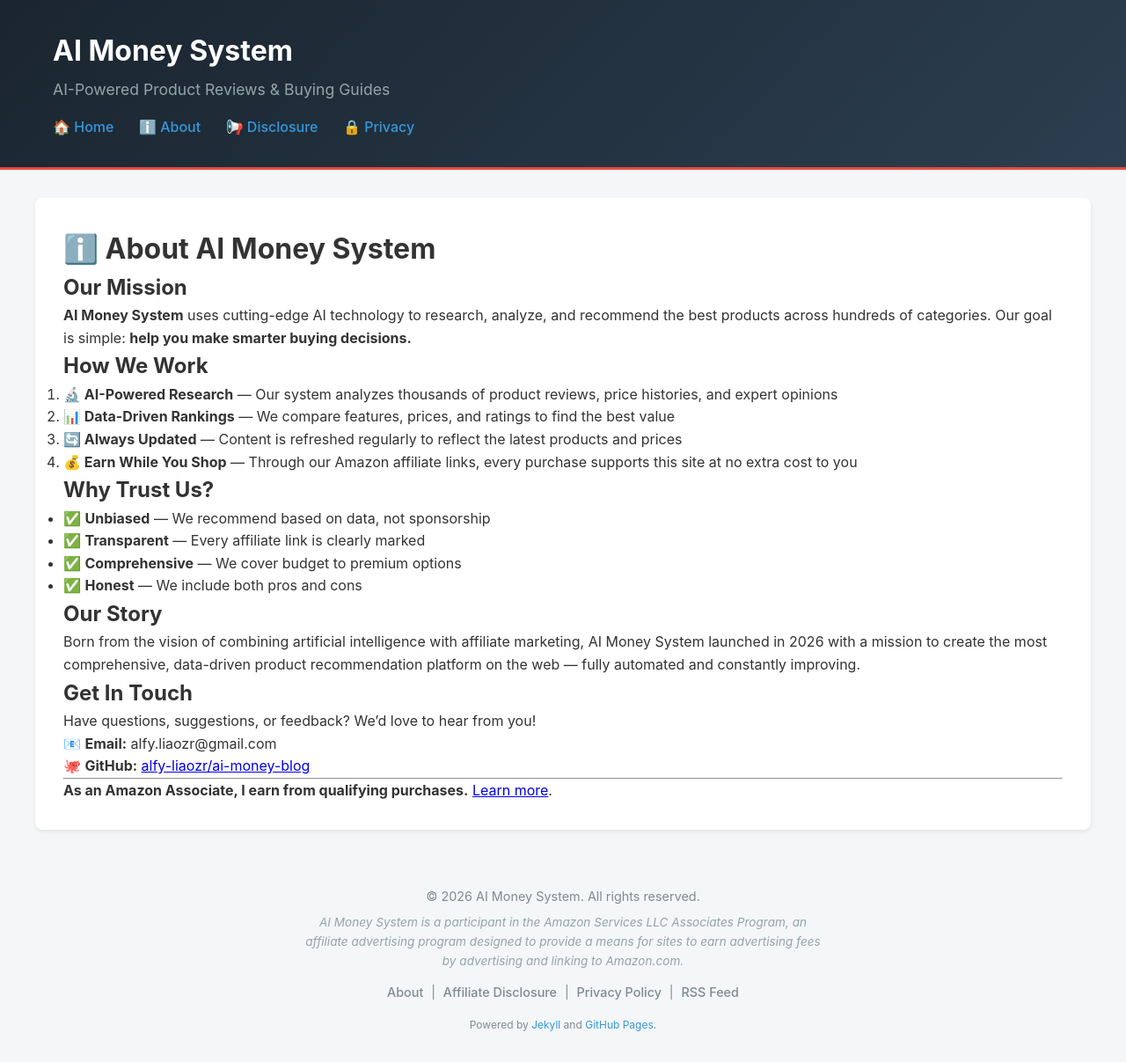
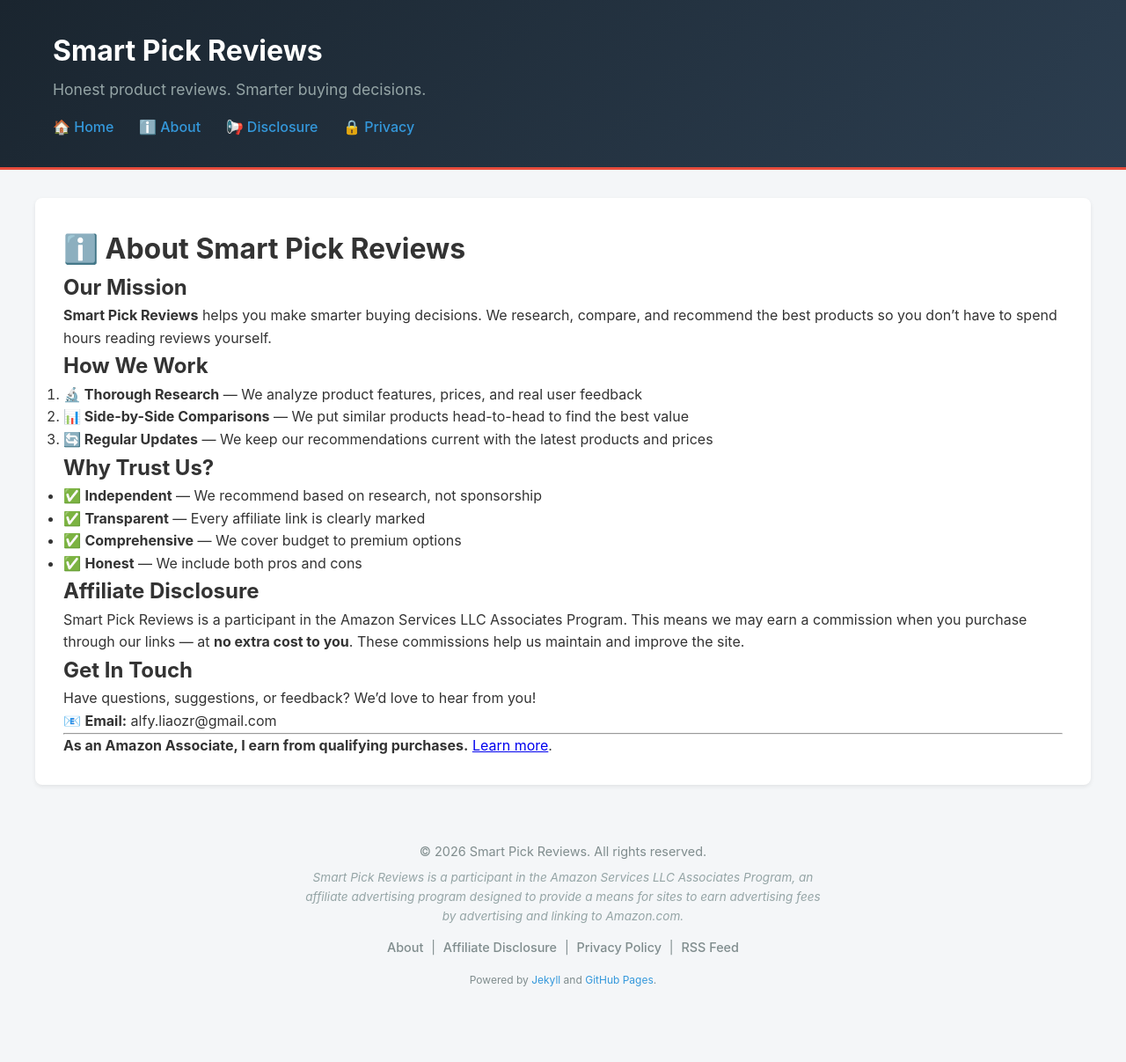
Before and after one commit to alfy-liaozr/ai-money-blog, a Jekyll site: the page built from about.md, in a window 1280 px wide. Shown: the whole page at 88% size. Built offline with Jekyll 4.4.1, drawn with Linux system fonts in a browser that asks for light colours; after the commit the page ends 1156 px from its top, so only the background shows below that.

Commit message:
Rebrand: Smart Pick Reviews + privacy fixes
- Site name: AI Money System → Smart Pick Reviews
- Tagline/description: removed all 'AI-generated', 'automated', 'passive income' language
- Rewrote about page as legitimate review site
- Removed AI/passive-income references from index page
- Added price disclaimer to every post
- Repo set to private on GitHub

```diff
--- a/_config.yml
+++ b/_config.yml
@@ -1,7 +1,7 @@
-# AI Money System - Jekyll Configuration
-title: "AI Money System"
-tagline: "AI-Powered Product Reviews & Buying Guides"
-description: "Discover the best products through AI-generated reviews. Honest, data-driven buying guides for smart shoppers. As an Amazon Associate, we earn from qualifying purchases."
+# Smart Pick Reviews - Jekyll Configuration
+title: "Smart Pick Reviews"
+tagline: "Honest product reviews. Smarter buying decisions."
+description: "In-depth product reviews and buying guides to help you find the best value. We research, compare, and recommend so you can shop with confidence."
 baseurl: "/ai-money-blog"
 url: "https://alfy-liaozr.github.io"
 
@@ -18,16 +18,14 @@
 
 # SEO
 author:
-  name: "AI Money System"
+  name: "Smart Pick Reviews"
   twitter: ""
 
 # Social
 social:
-  name: "AI Money System"
+  name: "Smart Pick Reviews"
   links:
     - "https://github.com/alfy-liaozr/ai-money-blog"
-
-# Pagination
 
 # Collections
 collections:
@@ -41,7 +39,7 @@
       type: "posts"
     values:
       layout: "post"
-      author: "AI Money System"
+      author: "Smart Pick Reviews"
   - scope:
       path: ""
       type: "pages"
--- a/_layouts/post.html
+++ b/_layouts/post.html
@@ -66,6 +66,10 @@
       <div class="post-content" itemprop="articleBody">
         {{ content }}
       </div>
+
+      <div class="price-disclaimer">
+        <p><em>Prices and availability are subject to change. As an Amazon Associate, we earn from qualifying purchases — at no extra cost to you.</em></p>
+      </div>
     </article>
   </main>
 
--- a/about.md
+++ b/about.md
@@ -1,6 +1,6 @@
 ---
 layout: default
-title: "About AI Money System"
+title: "About"
 permalink: /about/
 ---
 
@@ -8,32 +8,30 @@
 
 ## Our Mission
 
-**{{ site.title }}** uses cutting-edge AI technology to research, analyze, and recommend the best products across hundreds of categories. Our goal is simple: **help you make smarter buying decisions.**
+**{{ site.title }}** helps you make smarter buying decisions. We research, compare, and recommend the best products so you don't have to spend hours reading reviews yourself.
 
 ## How We Work
 
-1. **🔬 AI-Powered Research** — Our system analyzes thousands of product reviews, price histories, and expert opinions
-2. **📊 Data-Driven Rankings** — We compare features, prices, and ratings to find the best value
-3. **🔄 Always Updated** — Content is refreshed regularly to reflect the latest products and prices
-4. **💰 Earn While You Shop** — Through our Amazon affiliate links, every purchase supports this site at no extra cost to you
+1. **🔬 Thorough Research** — We analyze product features, prices, and real user feedback
+2. **📊 Side-by-Side Comparisons** — We put similar products head-to-head to find the best value
+3. **🔄 Regular Updates** — We keep our recommendations current with the latest products and prices
 
 ## Why Trust Us?
 
-- ✅ **Unbiased** — We recommend based on data, not sponsorship
+- ✅ **Independent** — We recommend based on research, not sponsorship
 - ✅ **Transparent** — Every affiliate link is clearly marked
 - ✅ **Comprehensive** — We cover budget to premium options
 - ✅ **Honest** — We include both pros and cons
 
-## Our Story
+## Affiliate Disclosure
 
-Born from the vision of combining artificial intelligence with affiliate marketing, {{ site.title }} launched in 2026 with a mission to create the most comprehensive, data-driven product recommendation platform on the web — fully automated and constantly improving.
+{{ site.title }} is a participant in the Amazon Services LLC Associates Program. This means we may earn a commission when you purchase through our links — at **no extra cost to you**. These commissions help us maintain and improve the site.
 
 ## Get In Touch
 
 Have questions, suggestions, or feedback? We'd love to hear from you!
 
 📧 **Email:** alfy.liaozr@gmail.com
-🐙 **GitHub:** [alfy-liaozr/ai-money-blog](https://github.com/alfy-liaozr/ai-money-blog)
 
 ---
 
--- a/assets/css/style.css
+++ b/assets/css/style.css
@@ -1,4 +1,4 @@
-/* AI Money System - Main Stylesheet */
+/* Smart Pick Reviews - Main Stylesheet */
 
 /* Reset & Base */
 * {
@@ -340,6 +340,18 @@
   color: #3498db;
 }
 
+/* Price Disclaimer */
+.price-disclaimer {
+  background: #f8f9fa;
+  border: 1px solid #e9ecef;
+  border-radius: 4px;
+  padding: 0.8rem 1rem;
+  margin-top: 2rem;
+  font-size: 0.85rem;
+  color: #7f8c8d;
+  text-align: center;
+}
+
 /* Responsive */
 @media (max-width: 768px) {
   header h1 {
```
Also changed, not shown: asin_map_used.json (added, +153 -0 lines), disclosure.md (+1 -1 lines), index.md (+6 -22 lines).
